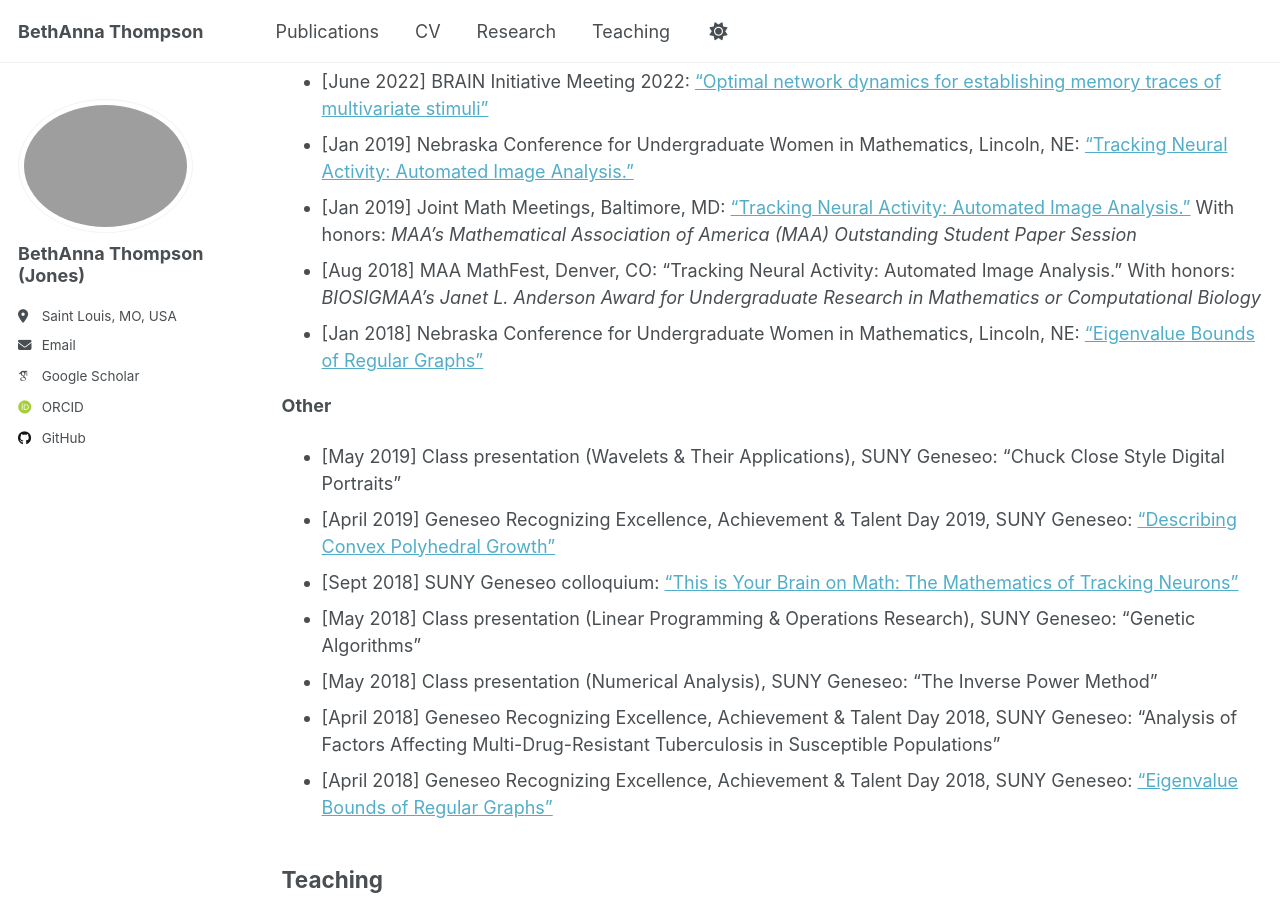
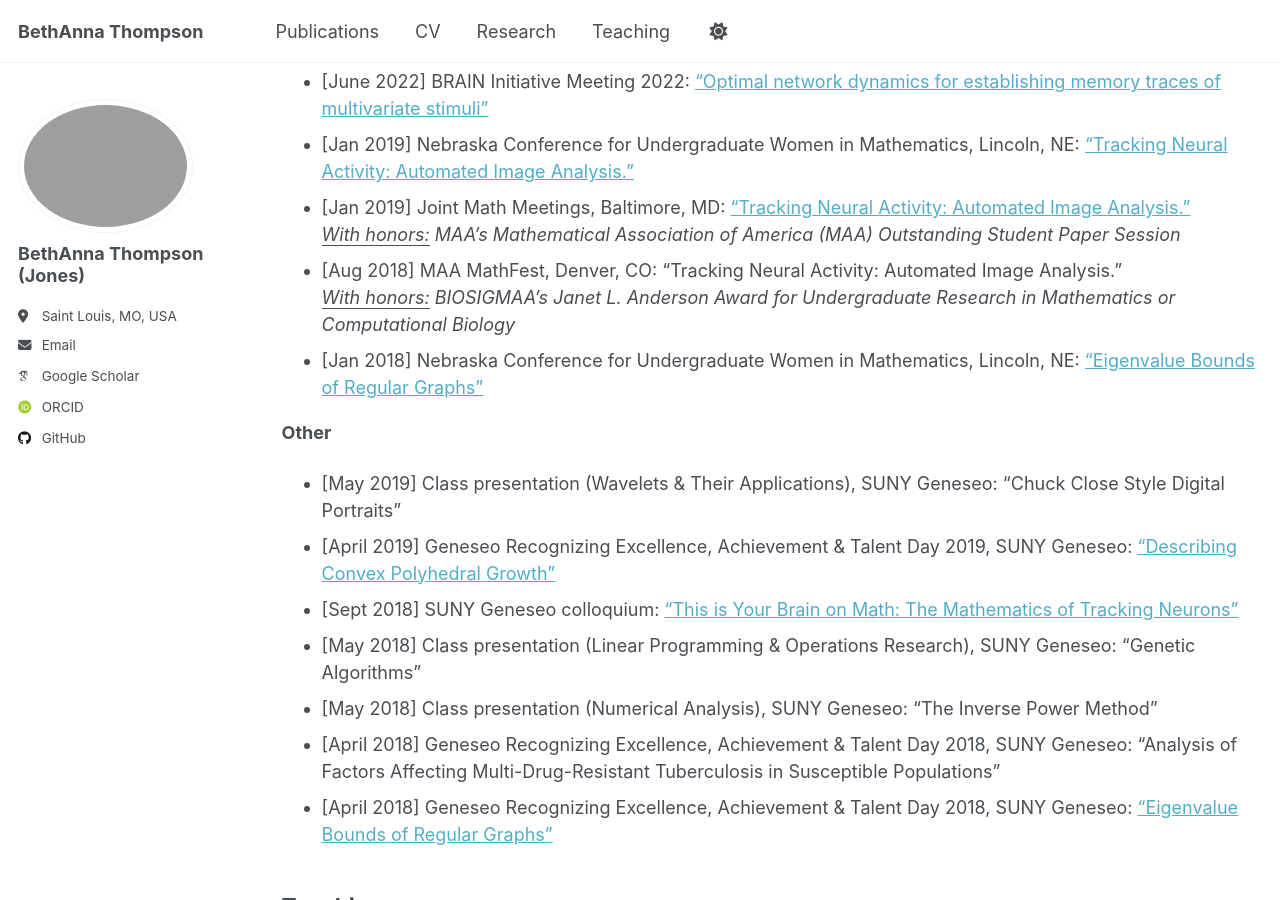
Before and after one commit to BethAnna/BethAnna.github.io, a Jekyll site: the page built from _pages/cv.md, in a window 1280 px wide and 900 px high, scrolled down 2763 px. Built offline with Jekyll 4.4.1, drawn with Linux system fonts in a browser that asks for light colours; some web fonts are replaced; a script that is not in the unit is left out.

```diff
--- a/_pages/cv.md
+++ b/_pages/cv.md
@@ -90,8 +90,8 @@ redirect_from:
 * [Dec 2022]	Peer-reviewed conference paper, Conference on Decision and Control (CDC) 2022: ["Synthesizing network dynamics for short-term memory of impulsive inputs"](https://bethanna.github.io/talks/2022-12-09-talk)
 * [June 2022]	BRAIN Initiative Meeting 2022: ["Optimal network dynamics for establishing memory traces of multivariate stimuli"](https://bethanna.github.io/talks/2022-06-21-talk)
 * [Jan 2019]	Nebraska Conference for Undergraduate Women in Mathematics, Lincoln, NE: [“Tracking Neural Activity: Automated Image Analysis.”](https://bethanna.github.io/talks/2018-09-18-talk)
-* [Jan 2019]	Joint Math Meetings, Baltimore, MD: [“Tracking Neural Activity: Automated Image Analysis.”](https://bethanna.github.io/talks/2018-09-18-talk) With honors: _MAA’s Mathematical Association of America (MAA) Outstanding Student Paper Session_
-* [Aug 2018]	MAA MathFest, Denver, CO: “Tracking Neural Activity: Automated Image Analysis.” With honors: _BIOSIGMAA’s Janet L. Anderson Award for Undergraduate Research in Mathematics or Computational Biology_
+* [Jan 2019]	Joint Math Meetings, Baltimore, MD: [“Tracking Neural Activity: Automated Image Analysis.”](https://bethanna.github.io/talks/2018-09-18-talk) <br> _<u>With honors:</u>  MAA’s Mathematical Association of America (MAA) Outstanding Student Paper Session_
+* [Aug 2018]	MAA MathFest, Denver, CO: “Tracking Neural Activity: Automated Image Analysis.” <br> _<u>With honors:</u> BIOSIGMAA’s Janet L. Anderson Award for Undergraduate Research in Mathematics or Computational Biology_
 * [Jan 2018]	Nebraska Conference for Undergraduate Women in Mathematics, Lincoln, NE: [“Eigenvalue Bounds of Regular Graphs”](http://bethanna.github.io/files/2018-EigBounds-talk)
 
 **Other**
```
